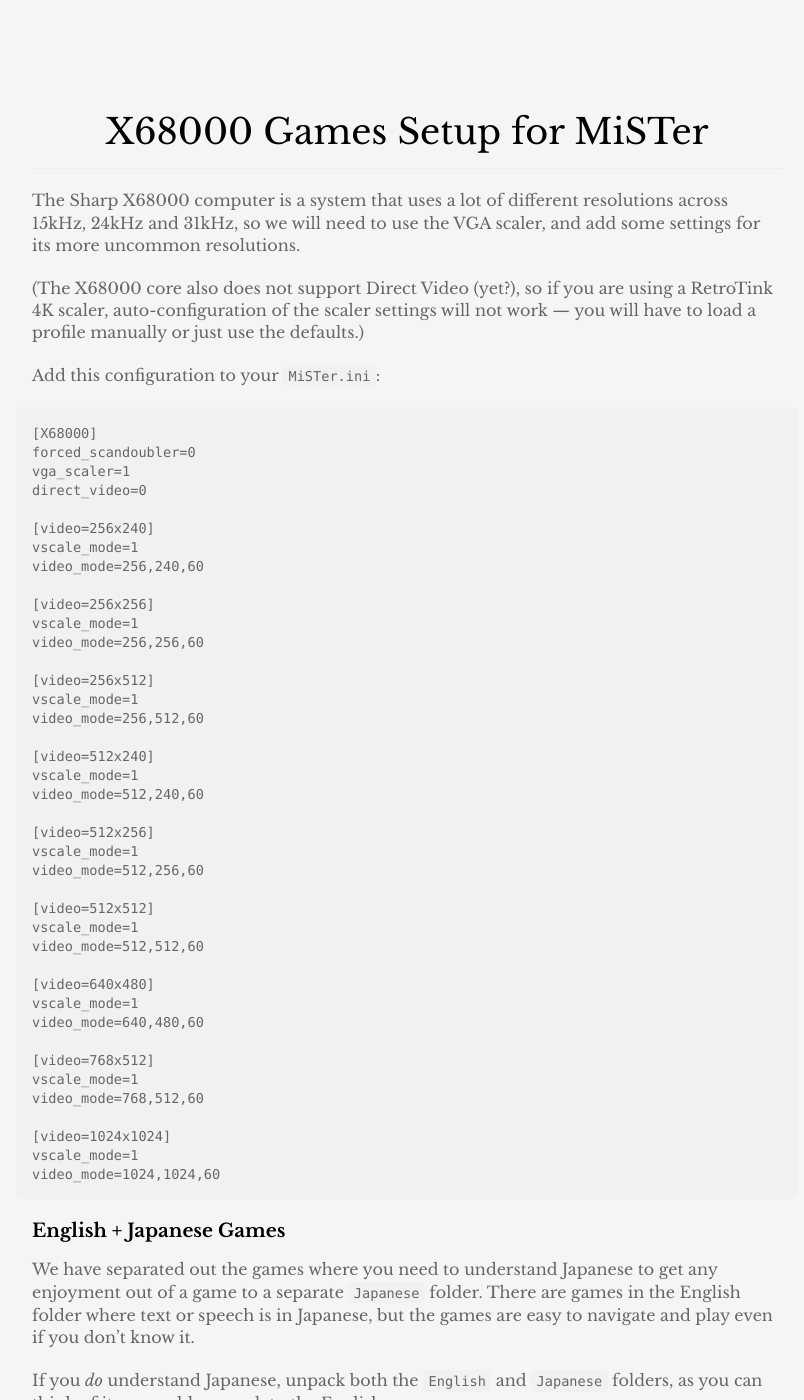
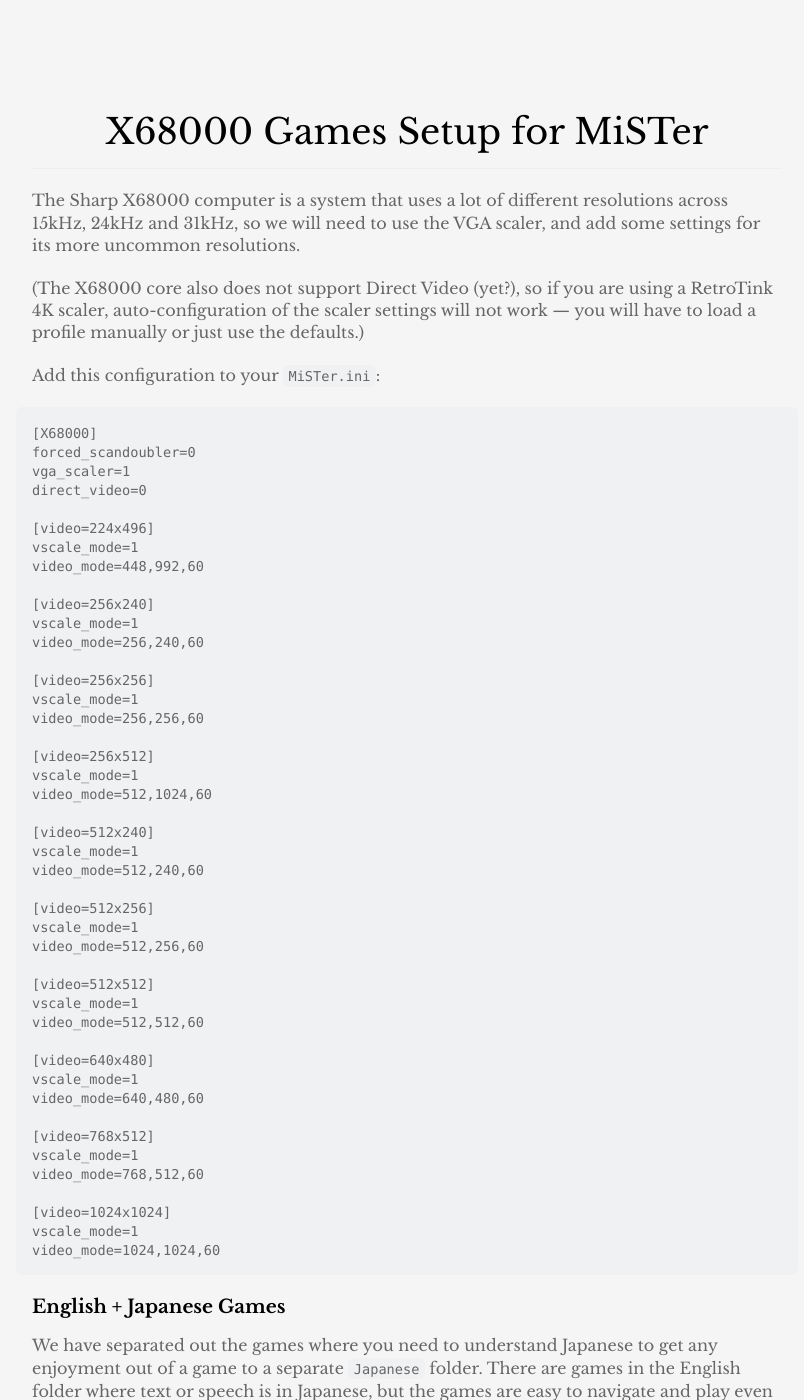
Before and after one commit to Neon68K/neon68k.github.io, a Jekyll site: the page built from docs.md, in a window 1280 px wide and 1400 px high. Shown: the whole window, without its empty margins (233-1037 px from the left). Built offline with Jekyll 4.4.1, drawn with Linux system fonts in a browser that asks for light colours.

Commit message:
Update docs.md
Added resolutions

```diff
--- a/docs.md
+++ b/docs.md
@@ -13,6 +13,10 @@
 vga_scaler=1
 direct_video=0
 
+[video=224x496]
+vscale_mode=1
+video_mode=448,992,60
+
 [video=256x240]
 vscale_mode=1
 video_mode=256,240,60
@@ -23,7 +27,7 @@
 
 [video=256x512]
 vscale_mode=1
-video_mode=256,512,60
+video_mode=512,1024,60
 
 [video=512x240]
 vscale_mode=1
```
